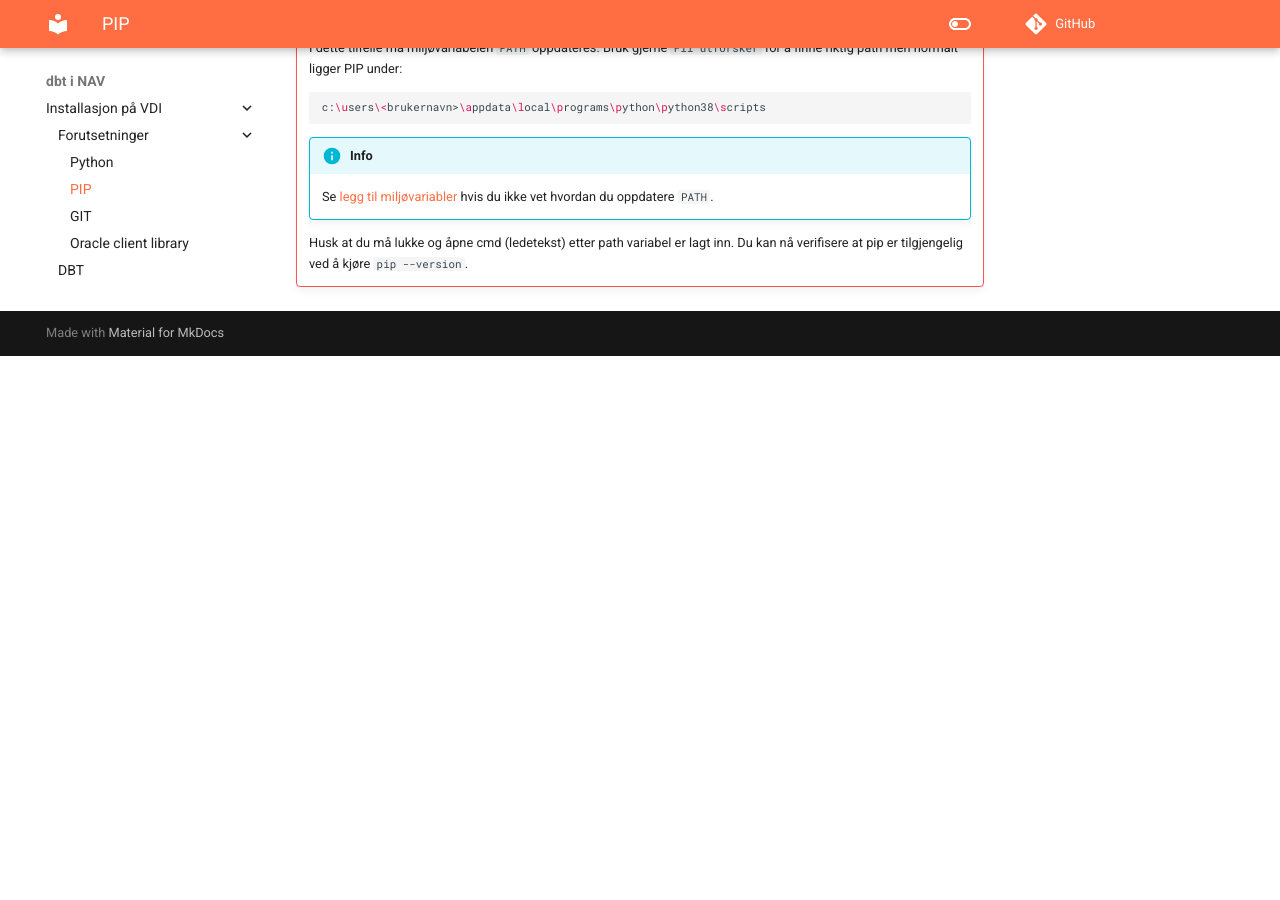
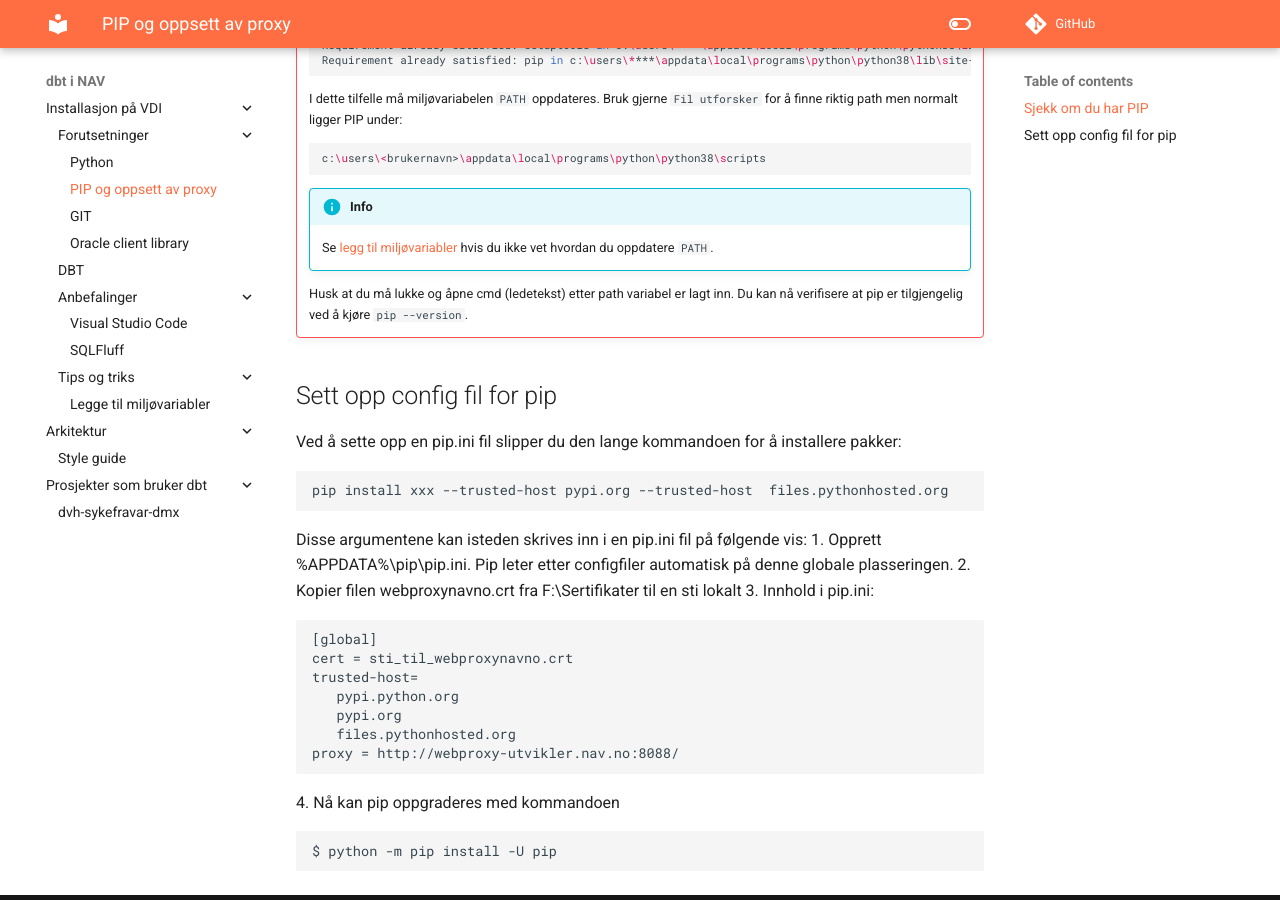
Before and after one commit to navikt/dbt-i-nav, an MkDocs documentation site: the page built from docs/vdi/pip.md, in a window 1280 px wide and 900 px high, scrolled down 656 px. Built offline with MkDocs 1.6.1 and Material for MkDocs 9.7.7, drawn with Linux system fonts in a browser that asks for light colours; comment, search, counter and statistics services are not loaded; before the commit the page ends 1012 px from its top, so only the background shows below that; some of the changed text lies outside the part shown.

Commit message:
Legger til oppsett av pip.ini

`````diff
--- a/docs/vdi/pip.md
+++ b/docs/vdi/pip.md
@@ -1,4 +1,6 @@
-# PIP
+# PIP og oppsett av proxy
+
+## Sjekk om du har PIP
 
 Kjør `pip --version` for å se om pip er tilgjengelig:
 
@@ -41,3 +43,27 @@ pip --version
         Se [legg til miljøvariabler](miljovariabler.md) hvis du ikke vet hvordan du oppdatere `PATH`.
 
     Husk at du må lukke og åpne cmd (ledetekst) etter path variabel er lagt inn. Du kan nå verifisere at pip er tilgjengelig ved å kjøre `pip --version`.
+
+## Sett opp config fil for pip
+
+Ved å sette opp en pip.ini fil slipper du den lange kommandoen for å installere pakker:
+```shell
+pip install xxx --trusted-host pypi.org --trusted-host  files.pythonhosted.org
+```
+Disse argumentene kan isteden skrives inn i en pip.ini fil på følgende vis:
+1. Opprett %APPDATA%\pip\pip.ini. Pip leter etter configfiler automatisk på denne globale plasseringen.
+2. Kopier filen webproxynavno.crt fra F:\Sertifikater til en sti lokalt
+3. Innhold i pip.ini:
+````
+[global]
+cert = sti_til_webproxynavno.crt
+trusted-host=
+   pypi.python.org
+   pypi.org
+   files.pythonhosted.org
+proxy = http://webproxy-utvikler.nav.no:8088/
+````
+4. Nå kan pip oppgraderes med kommandoen
+```shell
+$ python -m pip install -U pip
+```
`````
